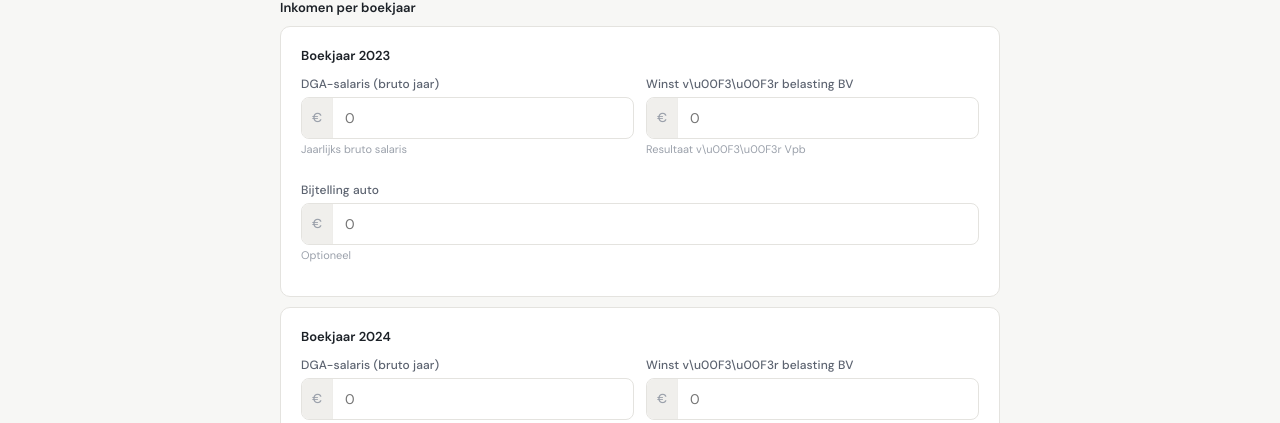
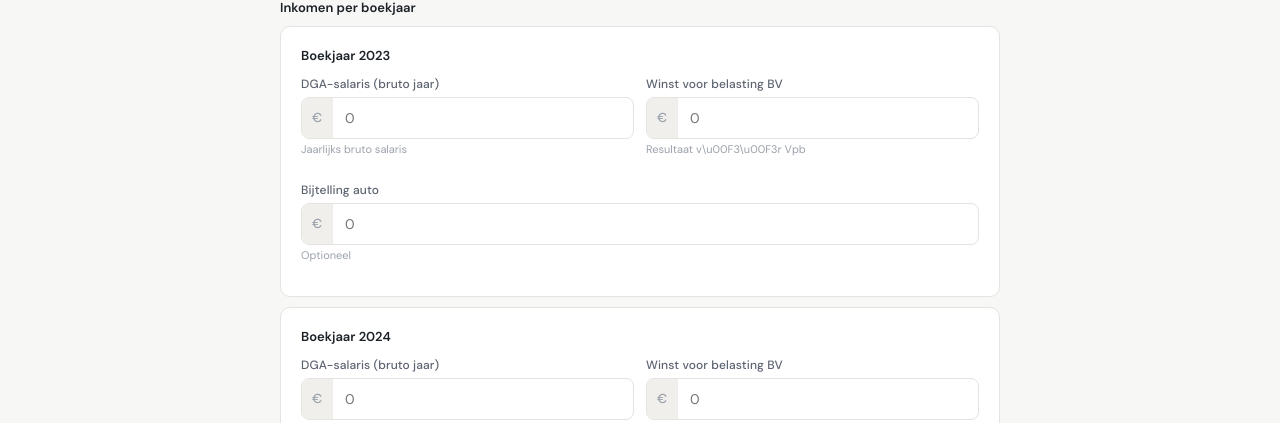
Before and after one commit to Michellin69/zakelijkinkomenberekenen.nl, a Next.js app: page / in a window 1280 px wide. Both pictures are taken after a click on the button "DGA / BV NHG". Shown: the part 215-638 px from the top of the page. Built offline with nearby package versions, Linux system fonts and the light colour scheme.

Commit message:
Update label for 'Winst voor belasting BV' input

```diff
--- a/app/page.js
+++ b/app/page.js
@@ -481,7 +481,7 @@ function DGACalc({ nhg, setPage }) {
           <div style={{ fontSize: 13, fontWeight: 600, color: C.text, marginBottom: 12, fontFamily: font }}>Boekjaar {y}</div>
           <div style={{ display: "flex", flexWrap: "wrap", gap: 12 }}>
             <div style={{ flex: "1 1 160px" }}><Input label="DGA-salaris (bruto jaar)" value={data[i].salaris} onChange={(v) => upd(i, "salaris", v)} hint="Jaarlijks bruto salaris" /></div>
-            <div style={{ flex: "1 1 160px" }}><Input label="Winst v\u00F3\u00F3r belasting BV" value={data[i].winst} onChange={(v) => upd(i, "winst", v)} hint="Resultaat v\u00F3\u00F3r Vpb" /></div>
+            <div style={{ flex: "1 1 160px" }}><Input label="Winst voor belasting BV" value={data[i].winst} onChange={(v) => upd(i, "winst", v)} hint="Resultaat v\u00F3\u00F3r Vpb" /></div>
             <div style={{ flex: "1 1 160px" }}><Input label="Bijtelling auto" value={data[i].bijt} onChange={(v) => upd(i, "bijt", v)} hint="Optioneel" /></div>
           </div>
         </div>
```
